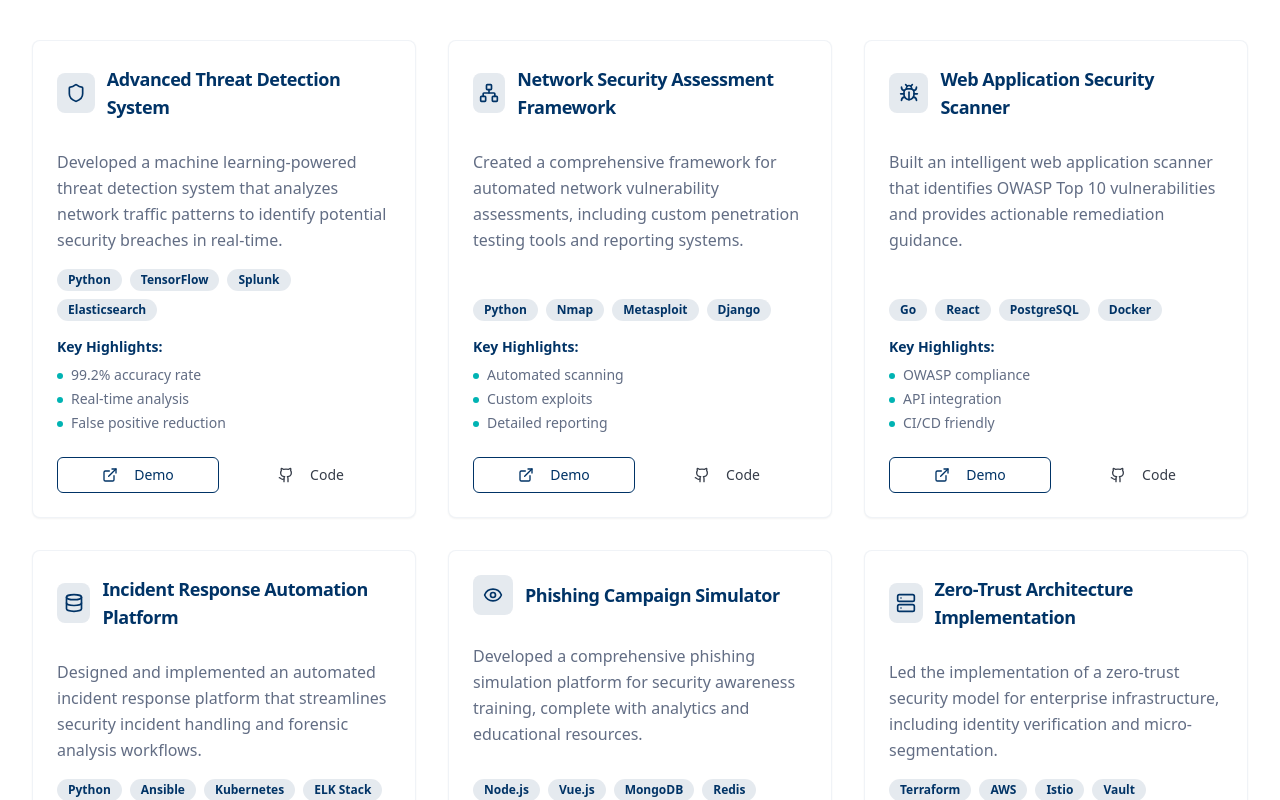
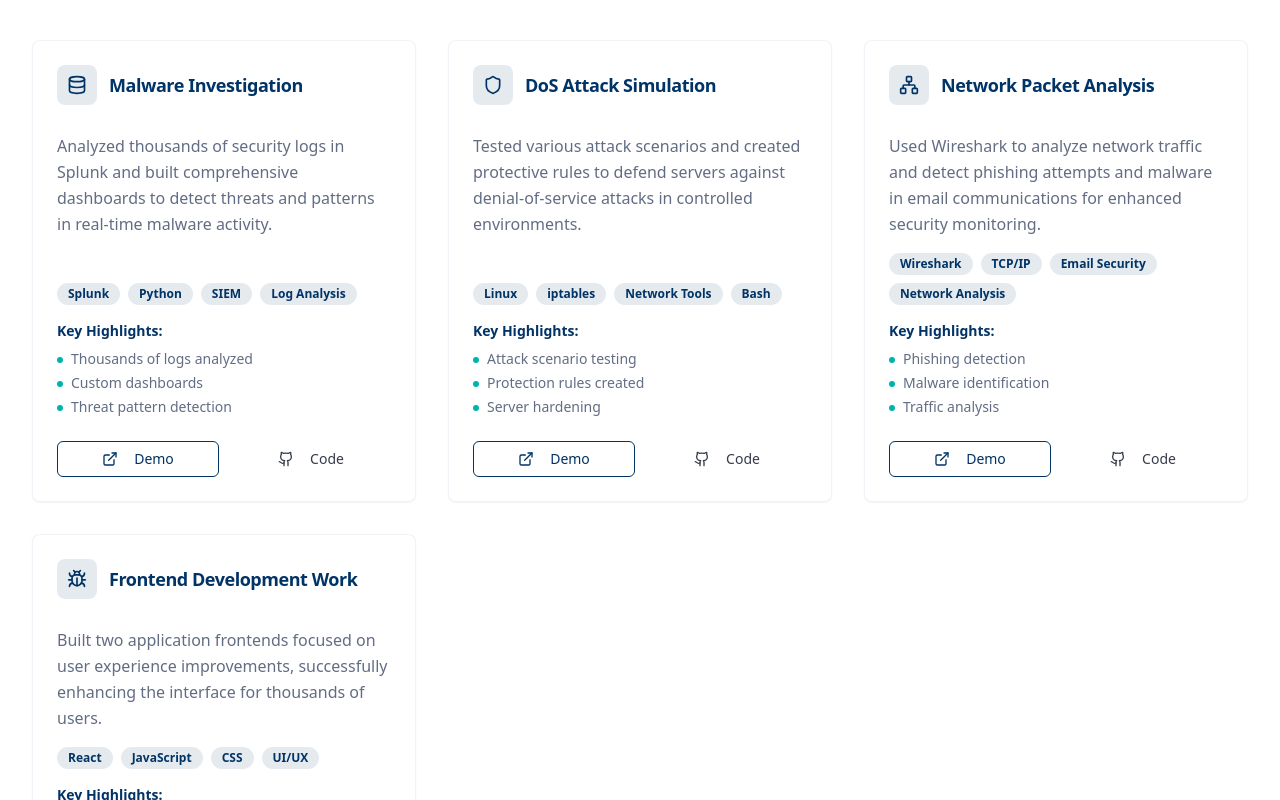
Before and after one commit to byusup03/bagtyyar-cyber-portal, a React (Vite) app: page / in a window 1280 px wide. Shown: the part 2080-2880 px from the top of the page. Built offline with nearby package versions, Linux system fonts and the light colour scheme.

Commit message:
Add project highlights
Add simplified versions of projects to the portfolio website.

```diff
--- a/src/components/ProjectsSection.tsx
+++ b/src/components/ProjectsSection.tsx
@@ -6,56 +6,38 @@ import { Shield, Network, Bug, Database, Eye, Server, ExternalLink, Github } fro
 export const ProjectsSection = () => {
   const projects = [
     {
+      icon: Database,
+      title: "Malware Investigation",
+      description: "Analyzed thousands of security logs in Splunk and built comprehensive dashboards to detect threats and patterns in real-time malware activity.",
+      technologies: ["Splunk", "Python", "SIEM", "Log Analysis"],
+      highlights: ["Thousands of logs analyzed", "Custom dashboards", "Threat pattern detection"],
+      demoLink: "#",
+      githubLink: "#"
+    },
+    {
       icon: Shield,
-      title: "Advanced Threat Detection System",
-      description: "Developed a machine learning-powered threat detection system that analyzes network traffic patterns to identify potential security breaches in real-time.",
-      technologies: ["Python", "TensorFlow", "Splunk", "Elasticsearch"],
-      highlights: ["99.2% accuracy rate", "Real-time analysis", "False positive reduction"],
+      title: "DoS Attack Simulation",
+      description: "Tested various attack scenarios and created protective rules to defend servers against denial-of-service attacks in controlled environments.",
+      technologies: ["Linux", "iptables", "Network Tools", "Bash"],
+      highlights: ["Attack scenario testing", "Protection rules created", "Server hardening"],
       demoLink: "#",
       githubLink: "#"
     },
     {
       icon: Network,
-      title: "Network Security Assessment Framework",
-      description: "Created a comprehensive framework for automated network vulnerability assessments, including custom penetration testing tools and reporting systems.",
-      technologies: ["Python", "Nmap", "Metasploit", "Django"],
-      highlights: ["Automated scanning", "Custom exploits", "Detailed reporting"],
+      title: "Network Packet Analysis",
+      description: "Used Wireshark to analyze network traffic and detect phishing attempts and malware in email communications for enhanced security monitoring.",
+      technologies: ["Wireshark", "TCP/IP", "Email Security", "Network Analysis"],
+      highlights: ["Phishing detection", "Malware identification", "Traffic analysis"],
       demoLink: "#",
       githubLink: "#"
     },
     {
       icon: Bug,
-      title: "Web Application Security Scanner",
-      description: "Built an intelligent web application scanner that identifies OWASP Top 10 vulnerabilities and provides actionable remediation guidance.",
-      technologies: ["Go", "React", "PostgreSQL", "Docker"],
-      highlights: ["OWASP compliance", "API integration", "CI/CD friendly"],
-      demoLink: "#",
-      githubLink: "#"
-    },
-    {
-      icon: Database,
-      title: "Incident Response Automation Platform",
-      description: "Designed and implemented an automated incident response platform that streamlines security incident handling and forensic analysis workflows.",
-      technologies: ["Python", "Ansible", "Kubernetes", "ELK Stack"],
-      highlights: ["Response time reduction", "Automated playbooks", "Forensic analysis"],
-      demoLink: "#",
-      githubLink: "#"
-    },
-    {
-      icon: Eye,
-      title: "Phishing Campaign Simulator",
-      description: "Developed a comprehensive phishing simulation platform for security awareness training, complete with analytics and educational resources.",
-      technologies: ["Node.js", "Vue.js", "MongoDB", "Redis"],
-      highlights: ["Realistic simulations", "Training modules", "Progress tracking"],
-      demoLink: "#",
-      githubLink: "#"
-    },
-    {
-      icon: Server,
-      title: "Zero-Trust Architecture Implementation",
-      description: "Led the implementation of a zero-trust security model for enterprise infrastructure, including identity verification and micro-segmentation.",
-      technologies: ["Terraform", "AWS", "Istio", "Vault"],
-      highlights: ["Zero-trust model", "Micro-segmentation", "Identity verification"],
+      title: "Frontend Development Work",
+      description: "Built two application frontends focused on user experience improvements, successfully enhancing the interface for thousands of users.",
+      technologies: ["React", "JavaScript", "CSS", "UI/UX"],
+      highlights: ["Two app frontends", "Improved UX", "Thousands of users"],
       demoLink: "#",
       githubLink: "#"
     }
```
